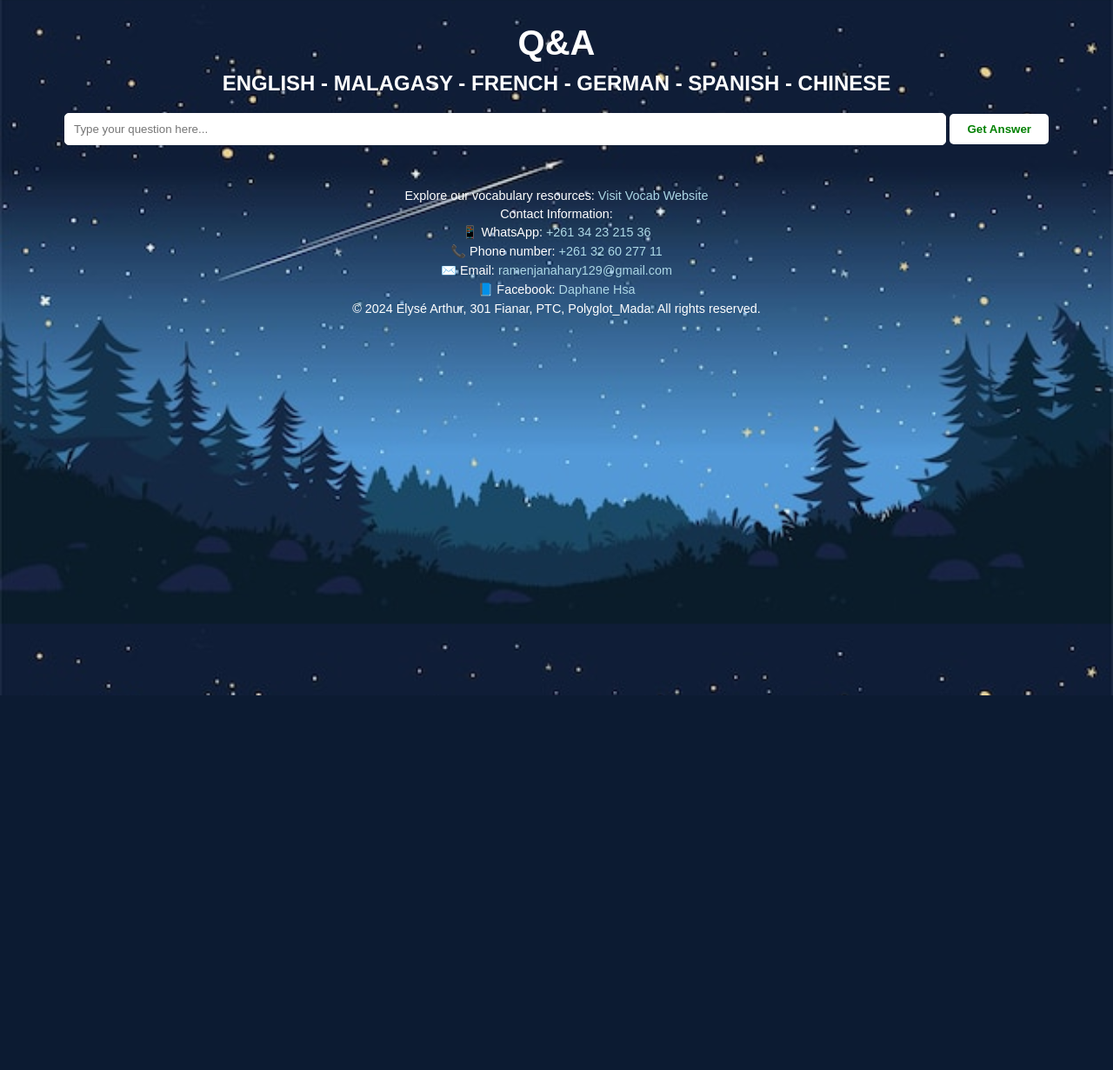
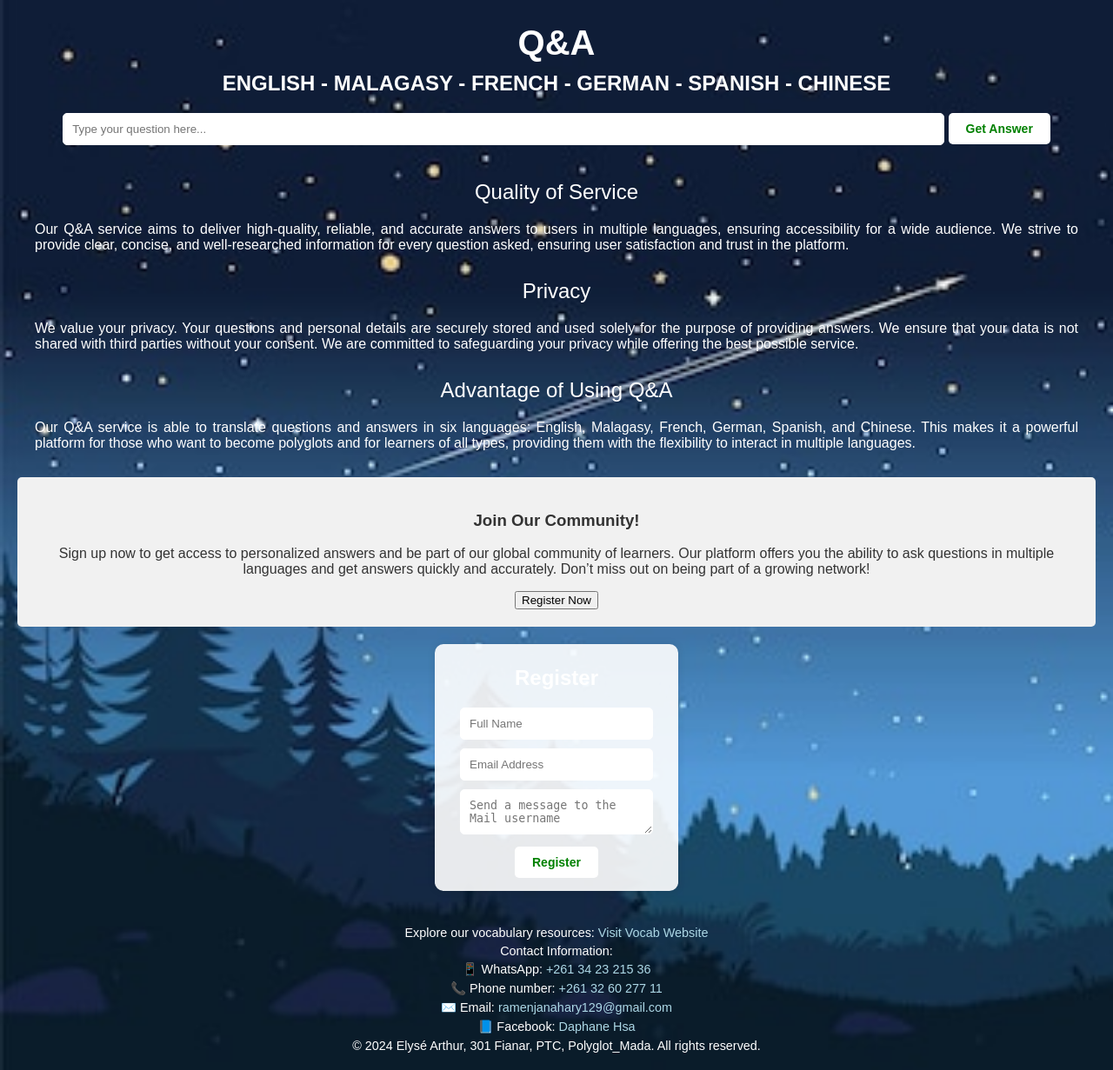
Before and after one commit to RAMENJANAHARY/q_and_a, a Flask app: page / in a window 1280 px wide. Shown: the whole page at 87% size. Before the commit the page ends 800 px from the top, so only its background shows below. Run offline with Flask 3, Linux system fonts and the light colour scheme; data that the repository does not hold is empty.

Commit message:
Update index.html
New version

```diff
--- a/templates/index.html
+++ b/templates/index.html
@@ -5,6 +5,7 @@
     <meta name="viewport" content="width=device-width, initial-scale=1.0">
     <title>Q&A</title>
     <style>
+        /* Styles for Q&A page */
         body {
             background-image: url("static/images/background.jpg");
             background-size: cover;
@@ -12,13 +13,14 @@
             font-family: Arial, sans-serif;
             margin: 20px;
         }
+        h1, h2 {
+            text-align: center;
+        }
         h1 {
-            text-align: center;
             font-size: 2.5em;
             margin-bottom: 10px;
         }
         h2 {
-            text-align: center;
             margin-top: 10px;
             font-size: 1.5em;
         }
@@ -26,12 +28,12 @@
             text-align: center;
             margin-top: 20px;
         }
-        input[type="text"] {
+        input[type="text"], input[type="email"], textarea {
+            width: 80%;
             padding: 10px;
-            width: 80%;
-            margin-bottom: 10px;
             border-radius: 5px;
             border: 1px solid #fff;
+            margin-bottom: 10px;
         }
         input[type="submit"] {
             padding: 10px 20px;
@@ -41,28 +43,10 @@
             border-radius: 5px;
             cursor: pointer;
             font-weight: bold;
+            font-size: 14px;
         }
         input[type="submit"]:hover {
             background-color: lightgray;
-        }
-        #suggestions {
-            margin-top: 10px;
-            background-color: lightgray;
-            color: black;
-            padding: 10px;
-            border-radius: 5px;
-            width: 80%;
-            margin: auto;
-            text-align: center;
-            display: none;
-        }
-        .suggestion-item {
-            padding: 5px;
-            cursor: pointer;
-            border-bottom: 1px solid #ccc;
-        }
-        .suggestion-item:hover {
-            background-color: #ddd;
         }
         footer {
             margin-top: 40px;
@@ -80,6 +64,34 @@
         footer p {
             margin: 5px 0;
         }
+        /* Styles for Registration form in footer */
+        #registration-form {
+            max-width: 250px;
+            margin: 20px auto;
+            background: rgba(255, 255, 255, 0.9);
+            padding: 15px;
+            border-radius: 10px;
+            box-shadow: 0 0 10px rgba(0, 0, 0, 0.1);
+            text-align: center;
+        }
+        .section-title {
+            font-size: 1.5em;
+            text-align: center;
+            margin-top: 30px;
+        }
+        .section-content {
+            font-size: 1em;
+            margin: 20px;
+            text-align: justify;
+        }
+        .advertisement {
+            background-color: #f1f1f1;
+            color: #333;
+            padding: 20px;
+            border-radius: 5px;
+            margin-top: 30px;
+            text-align: center;
+        }
     </style>
 </head>
 <body>
@@ -92,6 +104,42 @@
     </form>
 
     <div id="suggestions"></div>
+
+    <!-- Quality Section -->
+    <div class="section-title">Quality of Service</div>
+    <div class="section-content">
+        <p>Our Q&A service aims to deliver high-quality, reliable, and accurate answers to users in multiple languages, ensuring accessibility for a wide audience. We strive to provide clear, concise, and well-researched information for every question asked, ensuring user satisfaction and trust in the platform.</p>
+    </div>
+
+    <!-- Privacy Section -->
+    <div class="section-title">Privacy</div>
+    <div class="section-content">
+        <p>We value your privacy. Your questions and personal details are securely stored and used solely for the purpose of providing answers. We ensure that your data is not shared with third parties without your consent. We are committed to safeguarding your privacy while offering the best possible service.</p>
+    </div>
+
+    <!-- Advantage of QA Section -->
+    <div class="section-title">Advantage of Using Q&A</div>
+    <div class="section-content">
+        <p>Our Q&A service is able to translate questions and answers in six languages: English, Malagasy, French, German, Spanish, and Chinese. This makes it a powerful platform for those who want to become polyglots and for learners of all types, providing them with the flexibility to interact in multiple languages.</p>
+    </div>
+
+    <!-- Advertisement Section -->
+    <div class="advertisement">
+        <h3>Join Our Community!</h3>
+        <p>Sign up now to get access to personalized answers and be part of our global community of learners. Our platform offers you the ability to ask questions in multiple languages and get answers quickly and accurately. Don’t miss out on being part of a growing network!</p>
+        <a href="#registration-form"><button>Register Now</button></a>
+    </div>
+
+    <!-- Registration Form -->
+    <div id="registration-form">
+        <h2>Register</h2>
+        <form method="POST" action="/">
+            <input type="text" name="name" placeholder="Full Name" required>
+            <input type="email" name="email" placeholder="Email Address" required>
+            <textarea name="message" placeholder="Send a message to the Mail username"></textarea>
+            <input type="submit" value="Register">
+        </form>
+    </div>
 
     <footer>
         <p>Explore our vocabulary resources: <a href="https://vocab-website.onrender.com" target="_blank">Visit Vocab Website</a></p>
@@ -112,7 +160,6 @@
         questionInput.addEventListener('input', function() {
             const input = questionInput.value;
 
-            // Clear previous suggestions
             suggestionsDiv.innerHTML = '';
             suggestionsDiv.style.display = 'none';
 
@@ -136,7 +183,6 @@
             }
         });
 
-        // Add submitted questions to previousQuestions array
         document.querySelector('form').addEventListener('submit', function(event) {
             const question = questionInput.value;
             if (!previousQuestions.includes(question)) {
```
